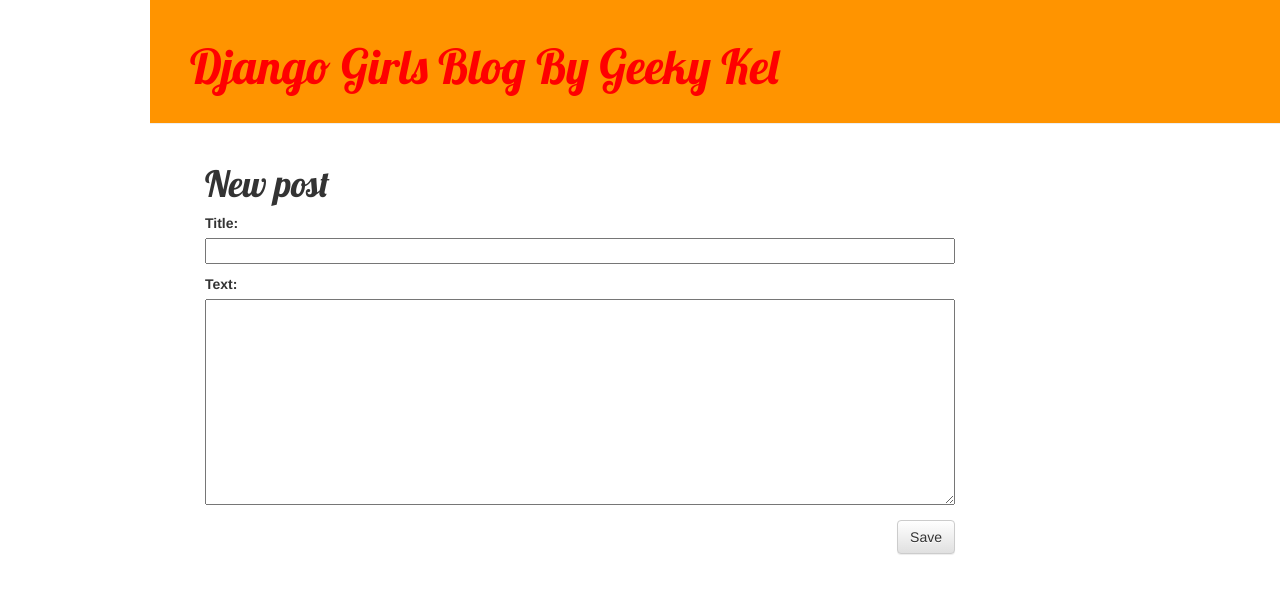
After one commit to kelvinator07/my-first-blog, a Django app: page /post/new/ in a window 1280 px wide; the page is wider, and only the part inside the window is pictured. The commit adds this page. Shown: the top 594 px of that part. Run offline with Django 3.2, Linux system fonts and the light colour scheme; some libraries are stand-ins or nearby versions.

Commit message:
Added views to create/edit blog post inside the site.

```diff
--- /dev/null
+++ b/blog/forms.py
@@ -0,0 +1,9 @@
+from django import forms
+
+from .models import Post
+
+class PostForm(forms.ModelForm):
+
+	class Meta:
+		model = Post
+		fields = ('title', 'text',)
--- a/blog/static/css/blog.css
+++ b/blog/static/css/blog.css
@@ -2,43 +2,54 @@
 	color: #FCA205;
 		font-family: 'Lobster';
 }
+
 body {
-			padding-left: 15px;
+	padding-left: 150px;
 }
+
 .page-header {
 	background-color: #ff9400;
 	margin-top: 0;
 	padding: 20px 20px 20px 40px;
 }
+
 .page-header h1, .page-header h1 a, .page-header h1 a:visited, .page-header h1 a:active {
-		color: blue;
+	color: red;
 	font-size: 36pt;
 	text-decoration: none;
 }
+
 .content {
 	margin-left: 40px;
 }
+
 h1, h2, h3, h4 {
 	font-family: 'Lobster', cursive;
 }
+
 .date {
 	color: #828282;
 }
+
 .save {
 	float: right;
 }
+
 .post-form textarea, .post-form input {
 	width: 100%;
 }
+
 .top-menu, .top-menu:hover, .top-menu:visited {
 	color: #ffffff;
 	float: right;
 	font-size: 26pt;
 	margin-right: 20px;
 }
+
 .post {
 	margin-bottom: 70px;
 }
+
 .post h1 a, .post h1 a:visited {
 	color: #000000;
 }
--- a/blog/templates/blog/base.html
+++ b/blog/templates/blog/base.html
@@ -14,6 +14,9 @@
 	</head>
 	<body>
 		<div class="page-header">
+			{% if user.is_authenticated %}
+			<a href="{% url 'post_new' %}" class="top-menu"><span class="glyphicon glyphicon-plus"></span></a>
+			{% endif %}
 			<h1><a href="/">Django Girls Blog By Geeky Kel</a></h1>
 		</div>
 		<div class="content container">
--- a/blog/templates/blog/post_detail.html
+++ b/blog/templates/blog/post_detail.html
@@ -7,6 +7,10 @@
 			{{ post.published_date }}
 			</div>
 		{% endif %}
+		{% if user.is_authenticated %}
+		<a class="btn btn-default" href="{% url 'post_edit' pk=post.pk %}"><span class="glyphicon glyphicon-pencil"></sp
+		an></a>
+		{% endif %}
 		<h1>{{ post.title }}</h1>
 		<p>{{ post.text|linebreaksbr }}</p>
 	</div>
--- /dev/null
+++ b/blog/templates/blog/post_edit.html
@@ -0,0 +1,9 @@
+{% extends 'blog/base.html' %}
+
+{% block content %}
+	<h1>New post</h1>
+	<form method="POST" class="post-form">{% csrf_token %}
+		{{ form.as_p }}
+		<button type="submit" class="save btn btn-default">Save</button>
+	</form>
+{% endblock %}
--- a/blog/urls.py
+++ b/blog/urls.py
@@ -4,4 +4,6 @@ from . import views
 urlpatterns = [
 	path('', views.post_list, name='post_list'),
 	path('post/<int:pk>/', views.post_detail, name='post_detail'),
+	path('post/new/', views.post_new, name='post_new'),
+	path('post/<int:pk>/edit/', views.post_edit, name='post_edit'),
 ]
--- a/blog/views.py
+++ b/blog/views.py
@@ -2,6 +2,8 @@ from django.shortcuts import render
 from django.utils import timezone
 from .models import Post
 from django.shortcuts import render, get_object_or_404
+from .forms import PostForm
+from django.shortcuts import redirect
 
 def post_list(request):
 	posts = Post.objects.filter(published_date__lte=timezone.now()).order_by('published_date')
@@ -10,3 +12,30 @@ def post_list(request):
 def post_detail(request, pk):
 	post = get_object_or_404(Post, pk=pk)
 	return render(request, 'blog/post_detail.html', {'post': post})
+
+def post_new(request):
+	if request.method == "POST":
+		form = PostForm(request.POST)
+		if form.is_valid():
+			post = form.save(commit=False)
+			post.author = request.user
+			post.published_date = timezone.now()
+			post.save()
+			return redirect('post_detail', pk=post.pk)
+	else:
+		form = PostForm()
+	return render(request, 'blog/post_edit.html', {'form': form})
+
+def post_edit(request, pk):
+	post = get_object_or_404(Post, pk=pk)
+	if request.method == "POST":
+		form = PostForm(request.POST, instance=post)
+		if form.is_valid():
+			post = form.save(commit=False)
+			post.author = request.user
+			post.published_date = timezone.now()
+			post.save()
+			return redirect('post_detail', pk=post.pk)
+	else:
+		form = PostForm(instance=post)
+	return render(request, 'blog/post_edit.html', {'form': form})
```
Lines whose indentation alone changed are shown as unchanged.
